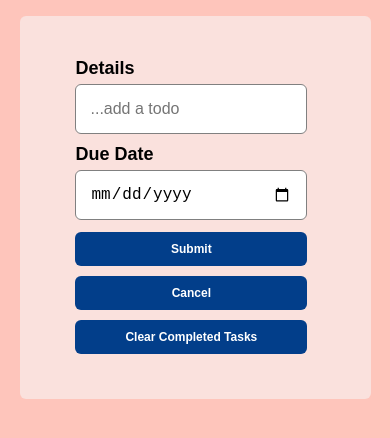
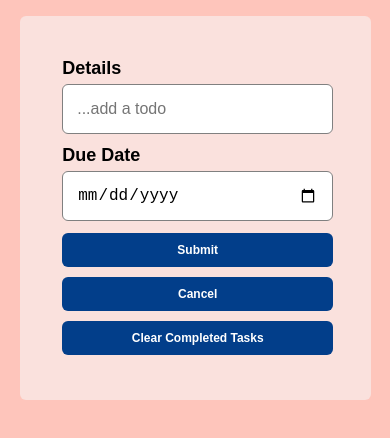
Before and after one commit to patrick-replogle/typescript-todo, a React (Create React App) app: page / in a window 390 px wide. Shown: the top 438 px of the page. Built offline with nearby package versions, Linux system fonts and the light colour scheme.

Commit message:
style adjustments

```diff
--- a/src/components/form/form.styles.scss
+++ b/src/components/form/form.styles.scss
@@ -12,21 +12,20 @@ form {
 
   .inputContainer {
     display: flex;
-    width: 90%;
+    width: 100%;
 
     @media (max-width: 700px) {
       flex-direction: column;
     }
 
     div {
-      width: 45%;
-      text-align: left;
+      width: 50%;
       margin: 1%;
       display: flex;
       flex-direction: column;
 
       @media (max-width: 700px) {
-        width: 95%;
+        width: 100%;
       }
 
       label {
@@ -41,7 +40,6 @@ form {
         border: 1.5px solid gray;
         height: 50px;
         font-size: 1.6rem;
-        max-width: 100%;
         min-width: 100%;
       }
     }
@@ -49,7 +47,7 @@ form {
 
   .btnContainer {
     display: flex;
-    width: 90%;
+    width: 100%;
     justify-content: center;
 
     @media (max-width: 700px) {
@@ -67,12 +65,11 @@ form {
       font-weight: bold;
 
       @media (max-width: 700px) {
-        max-width: 95%;
+        width: 100%;
         font-size: 1.6rem;
       }
 
       @media (max-width: 400px) {
-        max-width: 95%;
         font-size: 1.2rem;
       }
 
```
